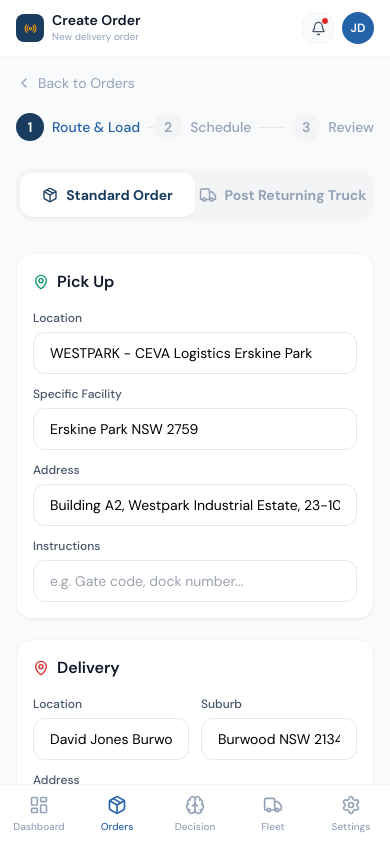
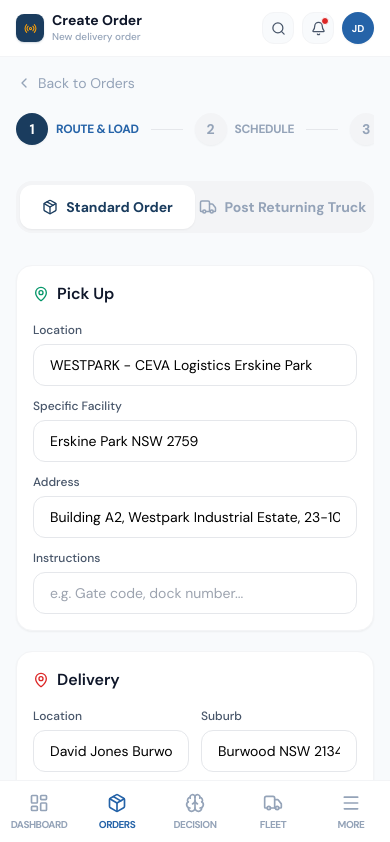
Before and after one commit to adibci/trucking-app, a React (Vite) app: page /orders/create in a window 390 px wide. Shown: the top 842 px of the page. Built offline with nearby package versions, Linux system fonts and the light colour scheme.

Commit message:
feat: implement initial owner dashboard and core layout components for fleet management

```diff
--- a/src/components/layout/BottomNav.tsx
+++ b/src/components/layout/BottomNav.tsx
@@ -1,31 +1,102 @@
-import { NavLink } from 'react-router-dom'
-import { LayoutDashboard, Package, Brain, Truck, Settings } from 'lucide-react'
+import { useState } from 'react'
+import { NavLink, useLocation } from 'react-router-dom'
+import {
+  LayoutDashboard, Package, Brain, Truck, Settings, Menu, X,
+  ShoppingCart, Share2, Users, Map, FileText, Star, BarChart3
+} from 'lucide-react'
+import { cn } from '../../lib/utils'
 
-const navItems = [
+const mainNavItems = [
   { icon: LayoutDashboard, label: 'Dashboard', href: '/dashboard' },
   { icon: Package, label: 'Orders', href: '/orders' },
   { icon: Brain, label: 'Decision', href: '/decision' },
   { icon: Truck, label: 'Fleet', href: '/fleet' },
+]
+
+const moreNavItems = [
+  { icon: ShoppingCart, label: 'Marketplace', href: '/marketplace' },
+  { icon: Share2, label: 'Network Map', href: '/network-map' },
+  { icon: Users, label: 'Drivers', href: '/drivers' },
+  { icon: Map, label: 'Live Map', href: '/live-map' },
+  { icon: FileText, label: 'Billing', href: '/billing' },
+  { icon: Star, label: 'Trust', href: '/trust' },
+  { icon: BarChart3, label: 'Analytics', href: '/analytics' },
   { icon: Settings, label: 'Settings', href: '/settings' },
 ]
 
 export function BottomNav() {
+  const [isOpen, setIsOpen] = useState(false)
+  const location = useLocation()
+
   return (
-    <nav className="fixed bottom-0 left-0 right-0 z-30 bg-white border-t border-gray-100 flex md:hidden">
-      {navItems.map(({ icon: Icon, label, href }) => (
+    <>
+      {/* More Menu Overlay */}
+      <div className={cn(
+        "fixed inset-0 z-40 bg-brand/95 backdrop-blur-md transition-all duration-300 md:hidden flex flex-col",
+        isOpen ? "translate-y-0 opacity-100" : "translate-y-full opacity-0 pointer-events-none"
+      )}>
+        <div className="flex items-center justify-between p-6 border-b border-white/10">
+          <h2 className="text-white font-bold tracking-tight">Navigation Center</h2>
+          <button
+            onClick={() => setIsOpen(false)}
+            className="w-10 h-10 rounded-full bg-white/10 flex items-center justify-center text-white"
+          >
+            <X size={20} />
+          </button>
+        </div>
+
+        <div className="flex-1 overflow-y-auto p-6 grid grid-cols-2 gap-4">
+          {moreNavItems.map(({ icon: Icon, label, href }) => {
+            const active = location.pathname.startsWith(href)
+            return (
               <NavLink
                 key={href}
                 to={href}
+                onClick={() => setIsOpen(false)}
+                className={cn(
+                  "flex flex-col items-center justify-center p-4 rounded-2xl border transition-all",
+                  active
+                    ? "bg-accent border-accent text-white shadow-lg shadow-accent/20"
+                    : "bg-white/5 border-white/10 text-white/70 hover:bg-white/10"
+                )}
+              >
+                <Icon size={24} className="mb-2" />
+                <span className="text-xs font-bold uppercase tracking-wider">{label}</span>
+              </NavLink>
+            )
+          })}
+        </div>
+      </div>
+
+      {/* Main Bottom Nav */}
+      <nav className="fixed bottom-0 left-0 right-0 z-50 bg-white border-t border-gray-100 flex md:hidden safe-area-pb">
+        {mainNavItems.map(({ icon: Icon, label, href }) => (
+          <NavLink
+            key={href}
+            to={href}
+            onClick={() => setIsOpen(false)}
             className={({ isActive }) =>
-            `flex-1 flex flex-col items-center py-2.5 gap-1 transition-colors ${
+              `flex-1 flex flex-col items-center py-3 gap-1 transition-colors ${
                 isActive ? 'text-brand-mid' : 'text-text3'
               }`
             }
           >
             <Icon size={20} />
-          <span className="text-[10px] font-medium">{label}</span>
+            <span className="text-[10px] font-bold uppercase tracking-tighter">{label}</span>
           </NavLink>
         ))}
+
+        <button
+          onClick={() => setIsOpen(!isOpen)}
+          className={cn(
+            "flex-1 flex flex-col items-center py-3 gap-1 transition-colors",
+            isOpen ? "text-brand-mid" : "text-text3"
+          )}
+        >
+          {isOpen ? <X size={20} /> : <Menu size={20} />}
+          <span className="text-[10px] font-bold uppercase tracking-tighter">More</span>
+        </button>
       </nav>
+    </>
   )
 }
--- a/src/components/layout/TopBar.tsx
+++ b/src/components/layout/TopBar.tsx
@@ -1,4 +1,6 @@
-import { Bell, Search, ChevronDown, Radio } from 'lucide-react'
+import { useState } from 'react'
+import { Bell, Search, ChevronDown, Radio, X } from 'lucide-react'
+import { cn } from '../../lib/utils'
 
 interface TopBarProps {
   title: string
@@ -6,27 +8,53 @@
 }
 
 export function TopBar({ title, subtitle }: TopBarProps) {
+  const [showSearch, setShowSearch] = useState(false)
+
   return (
-    <header className="bg-white border-b border-gray-100 sticky top-0 z-10">
+    <header className="bg-white border-b border-gray-100 sticky top-0 z-40">
       {/* Mobile header */}
-      <div className="flex md:hidden items-center justify-between px-4 py-3">
+      <div className="flex md:hidden items-center justify-between px-4 py-3 h-14">
+        {showSearch ? (
+          <div className="flex-1 flex items-center gap-2 bg-surface rounded-xl px-3 h-9 border border-gray-100 animate-in slide-in-from-right-2 duration-200">
+            <Search size={14} className="text-text3" />
+            <input
+              autoFocus
+              type="text"
+              placeholder="Search everything..."
+              className="bg-transparent text-sm text-text1 outline-none flex-1 placeholder:text-text3"
+            />
+            <button onClick={() => setShowSearch(false)} className="text-text3 hover:text-text1">
+              <X size={16} />
+            </button>
+          </div>
+        ) : (
+          <>
             <div className="flex items-center gap-2">
-          <div className="w-7 h-7 bg-brand rounded-lg flex items-center justify-center">
+              <div className="w-7 h-7 bg-brand rounded-lg flex items-center justify-center shadow-sm shadow-brand/20">
                 <Radio size={13} className="text-accent" />
               </div>
               <div>
-            <h1 className="text-sm font-semibold text-text1 leading-none">{title}</h1>
-            {subtitle && <p className="text-[10px] text-text3 mt-0.5 truncate max-w-[160px]">{subtitle}</p>}
+                <h1 className="text-sm font-bold text-text1 leading-none">{title}</h1>
+                {subtitle && <p className="text-[10px] text-text3 mt-0.5 truncate max-w-[140px] font-medium">{subtitle}</p>}
               </div>
             </div>
             <div className="flex items-center gap-2">
-          <button className="relative w-8 h-8 rounded-xl bg-surface border border-gray-100 flex items-center justify-center">
-            <Bell size={15} className="text-text2" />
+              <button
+                onClick={() => setShowSearch(true)}
+                className="w-8 h-8 rounded-xl bg-surface border border-gray-100 flex items-center justify-center text-text2 active:scale-95 transition-all"
+              >
+                <Search size={15} />
+              </button>
+              <button className="relative w-8 h-8 rounded-xl bg-surface border border-gray-100 flex items-center justify-center text-text2 active:scale-95 transition-all">
+                <Bell size={15} />
                 <span className="absolute top-1 right-1 w-2 h-2 bg-em-red rounded-full border border-white" />
               </button>
-          <div className="w-8 h-8 rounded-full bg-brand-mid flex items-center justify-center text-white text-xs font-semibold">JD</div>
+              <div className="w-8 h-8 rounded-full bg-brand-mid flex items-center justify-center text-white text-[10px] font-bold shadow-sm">JD</div>
             </div>
+          </>
+        )}
       </div>
+
 
       {/* Desktop header */}
       <div className="hidden md:flex h-16 items-center justify-between px-6">
--- a/src/index.css
+++ b/src/index.css
@@ -20,3 +20,12 @@
 ::-webkit-scrollbar { width: 6px; }
 ::-webkit-scrollbar-track { background: transparent; }
 ::-webkit-scrollbar-thumb { background: #CBD5E1; border-radius: 3px; }
+
+/* Global Utilities */
+.no-scrollbar::-webkit-scrollbar {
+  display: none;
+}
+.no-scrollbar {
+  -ms-overflow-style: none;
+  scrollbar-width: none;
+}
--- a/src/pages/owner/CreateOrder.tsx
+++ b/src/pages/owner/CreateOrder.tsx
@@ -54,17 +54,17 @@
         </button>
 
         {/* Step indicator */}
-        <div className="flex items-center mb-7">
+        <div className="flex items-center mb-7 overflow-x-auto no-scrollbar pb-2">
           {['Route & Load', 'Schedule', 'Review'].map((label, i) => (
-            <div key={label} className="flex items-center flex-1 last:flex-none min-w-0">
-              <div className={`flex items-center gap-2 shrink-0 ${i + 1 <= step ? 'text-brand-mid' : 'text-text3'}`}>
-                <div className={`w-7 h-7 rounded-full flex items-center justify-center text-sm font-semibold shrink-0 ${
+            <div key={label} className="flex items-center shrink-0">
+              <div className={`flex items-center gap-2 ${i + 1 <= step ? 'text-brand-mid' : 'text-text3'}`}>
+                <div className={`w-8 h-8 rounded-full flex items-center justify-center text-sm font-bold shrink-0 shadow-sm ${
                   i + 1 < step ? 'bg-brand-mid text-white' :
                   i + 1 === step ? 'bg-brand text-white' : 'bg-gray-100 text-text3'
                 }`}>{i + 1}</div>
-                <span className="text-sm font-medium whitespace-nowrap">{label}</span>
+                <span className="text-xs font-bold whitespace-nowrap uppercase tracking-tight">{label}</span>
               </div>
-              {i < 2 && <div className={`flex-1 h-px mx-2 min-w-[12px] ${i + 1 < step ? 'bg-brand-mid' : 'bg-gray-200'}`} />}
+              {i < 2 && <div className={`w-8 sm:w-16 h-px mx-3 ${i + 1 < step ? 'bg-brand-mid' : 'bg-gray-200'}`} />}
             </div>
           ))}
         </div>
@@ -607,9 +607,9 @@
               />
             </Card>
 
-            <div className="flex justify-between">
-              <Button size="lg" variant="outline" className="rounded-xl" onClick={() => setStep(1)}>Back</Button>
-              <Button size="lg" className="rounded-xl px-8" onClick={() => setStep(3)}>
+            <div className="flex flex-col-reverse sm:flex-row justify-between gap-3">
+              <Button size="lg" variant="outline" className="rounded-xl w-full sm:w-auto" onClick={() => setStep(1)}>Back</Button>
+              <Button size="lg" className="rounded-xl px-8 w-full sm:w-auto" onClick={() => setStep(3)}>
                 Review Order <ArrowRight size={16} />
               </Button>
             </div>
@@ -669,13 +669,13 @@
               <Button size="sm" className="mt-3">Go to Analysis →</Button>
             </Card> */}
 
-            <div className="flex justify-between">
-              <Button size="lg" variant="outline" className="rounded-xl" onClick={() => setStep(2)}>Back</Button>
-              <div className="flex gap-3">
-                <Button size="lg" variant="outline" className="rounded-xl" onClick={() => navigate('/decision')}>
+            <div className="flex flex-col-reverse sm:flex-row justify-between gap-4">
+              <Button size="lg" variant="outline" className="rounded-xl w-full sm:w-auto" onClick={() => setStep(2)}>Back</Button>
+              <div className="flex flex-col sm:flex-row gap-3">
+                <Button size="lg" variant="outline" className="rounded-xl w-full sm:w-auto" onClick={() => navigate('/decision')}>
                   Analyse First
                 </Button>
-                <Button size="lg" variant="accent" className="rounded-xl px-8" onClick={() => navigate('/orders')}>
+                <Button size="lg" variant="accent" className="rounded-xl px-8 w-full sm:w-auto shadow-lg shadow-accent/20" onClick={() => navigate('/orders')}>
                   <Plus size={16} /> Create Order
                 </Button>
               </div>
--- a/src/pages/owner/NetworkMap.tsx
+++ b/src/pages/owner/NetworkMap.tsx
@@ -113,6 +113,7 @@
   const [isContacting, setIsContacting] = useState(false)
   const [offerPrice, setOfferPrice] = useState('')
   const [selectedGoodId, setSelectedGoodId] = useState('')
+  const [isOpen, setIsOpen] = useState(false)
   const [offerSent, setOfferSent] = useState(false)
 
   const layersRef = useRef<{
@@ -307,9 +308,9 @@
           <X size={18} className="text-slate-600" />
         </button>
 
-        {/* Unified 1-Line Navigation Bar */}
+        {/* Unified Mobile-Adaptive Navigation Bar */}
         <div className="flex-1 bg-white/95 backdrop-blur-md rounded-2xl px-4 py-2.5 shadow-2xl border border-slate-200 pointer-events-auto flex items-center gap-4 overflow-x-auto no-scrollbar ring-1 ring-slate-100">
-          <div className="flex items-center gap-3 shrink-0 pr-4 border-r border-slate-100">
+          <div className="flex items-center gap-3 shrink-0 pr-4 border-r border-slate-100 hidden sm:flex">
              <div className="w-8 h-8 rounded-lg bg-blue-600 flex items-center justify-center shadow-lg shadow-blue-200">
                 <Globe size={16} className="text-white" />
              </div>
@@ -395,8 +396,20 @@
         </div>
       </div>
 
-      <div className="absolute right-6 top-24 bottom-6 z-20 w-80 flex flex-col gap-4 pointer-events-none">
-        <Card className="bg-white/95 backdrop-blur-xl border border-slate-200 shadow-xl flex-1 overflow-hidden pointer-events-auto" padding="none">
+      {/* Side Panels - Responsive Drawer on Mobile */}
+      <div className={cn(
+        "fixed lg:absolute right-0 lg:right-6 lg:top-24 lg:bottom-6 z-30 lg:w-80 flex flex-col gap-4 pointer-events-none transition-all duration-300",
+        isOpen ? "inset-0 pointer-events-auto lg:inset-auto" : "translate-y-full lg:translate-y-0"
+      )}>
+        {/* Mobile Header for Drawer */}
+        <div className="lg:hidden h-24 w-full flex items-end justify-center pb-2 pointer-events-none">
+          <button
+            onClick={() => setIsOpen(!isOpen)}
+            className="w-12 h-1.5 bg-slate-300 rounded-full pointer-events-auto shadow-sm"
+          />
+        </div>
+
+        <Card className="bg-white/95 backdrop-blur-xl border-t lg:border border-slate-200 shadow-2xl flex-1 overflow-hidden pointer-events-auto rounded-t-[2.5rem] lg:rounded-2xl" padding="none">
           <div className="p-4 border-b border-slate-100 flex items-center justify-between bg-slate-50/50">
             <h3 className="text-[10px] font-black text-slate-800 uppercase tracking-widest flex items-center gap-2">
               Fleet Overview
@@ -586,18 +599,25 @@
         )}
       </div>
 
-      <div className="absolute bottom-6 left-6 z-20 flex gap-2 pointer-events-auto" onClick={(e) => e.stopPropagation()}>
+      <div className="absolute bottom-24 lg:bottom-6 left-6 z-20 flex flex-col sm:flex-row gap-2 pointer-events-auto" onClick={(e) => e.stopPropagation()}>
         <button
-          onClick={() => setShowTrucks(!showTrucks)}
-          className={`flex items-center gap-2 px-5 py-3 rounded-2xl border font-black text-xs transition-all shadow-xl backdrop-blur-md ${showTrucks ? 'bg-blue-600 border-blue-500 text-white' : 'bg-white/90 border-slate-200 text-slate-400'}`}
+          onClick={() => { setShowTrucks(!showTrucks); setIsOpen(!isOpen) }}
+          className={cn(
+            "flex items-center justify-center gap-2 px-5 py-3 rounded-2xl border font-black text-xs transition-all shadow-xl backdrop-blur-md",
+            showTrucks ? 'bg-blue-600 border-blue-500 text-white' : 'bg-white/90 border-slate-200 text-slate-400'
+          )}
         >
-          <Truck size={16} /> Fleet Arcs
+          <Truck size={16} />
+          <span className="lg:inline">Fleet Overview</span>
         </button>
         <button
           onClick={() => setShowGoods(!showGoods)}
-          className={`flex items-center gap-2 px-5 py-3 rounded-2xl border font-black text-xs transition-all shadow-xl backdrop-blur-md ${showGoods ? 'bg-[#D100D1] border-[#B000B0] text-white' : 'bg-white/90 border-slate-200 text-slate-400'}`}
+          className={cn(
+            "flex items-center justify-center gap-2 px-5 py-3 rounded-2xl border font-black text-xs transition-all shadow-xl backdrop-blur-md",
+            showGoods ? 'bg-[#D100D1] border-[#B000B0] text-white' : 'bg-white/90 border-slate-200 text-slate-400'
+          )}
         >
-          <Package size={16} /> Market Goods
+          <Package size={16} /> <span className="hidden sm:inline">Market Goods</span>
         </button>
       </div>
     </div>
```
Also changed, not shown: src/pages/owner/Dashboard.tsx (+13 -11 lines), src/pages/owner/Marketplace.tsx (+5 -4 lines), src/pages/owner/OrderList.tsx (+13 -10 lines). Lines whose indentation alone changed are shown as unchanged.
